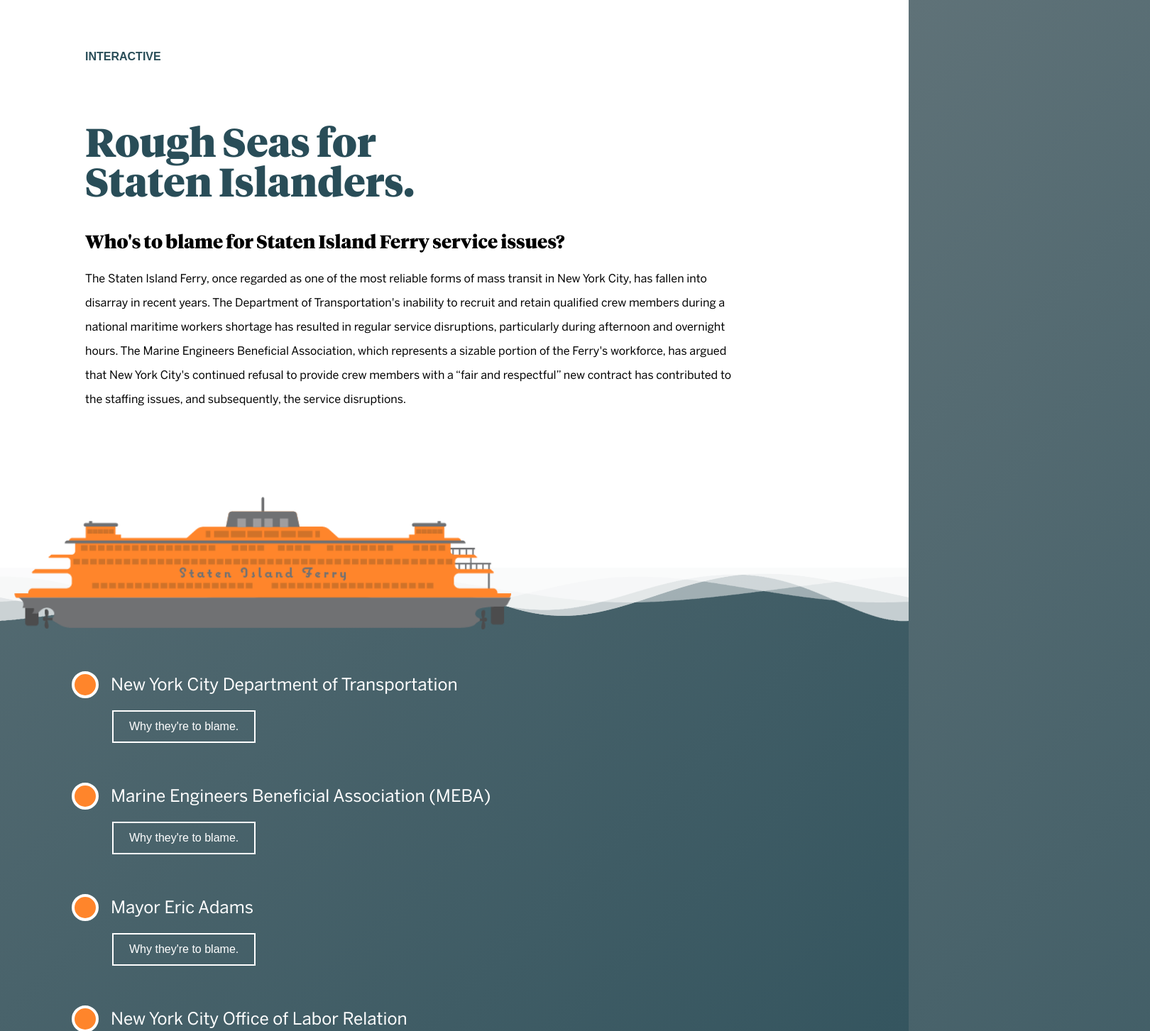
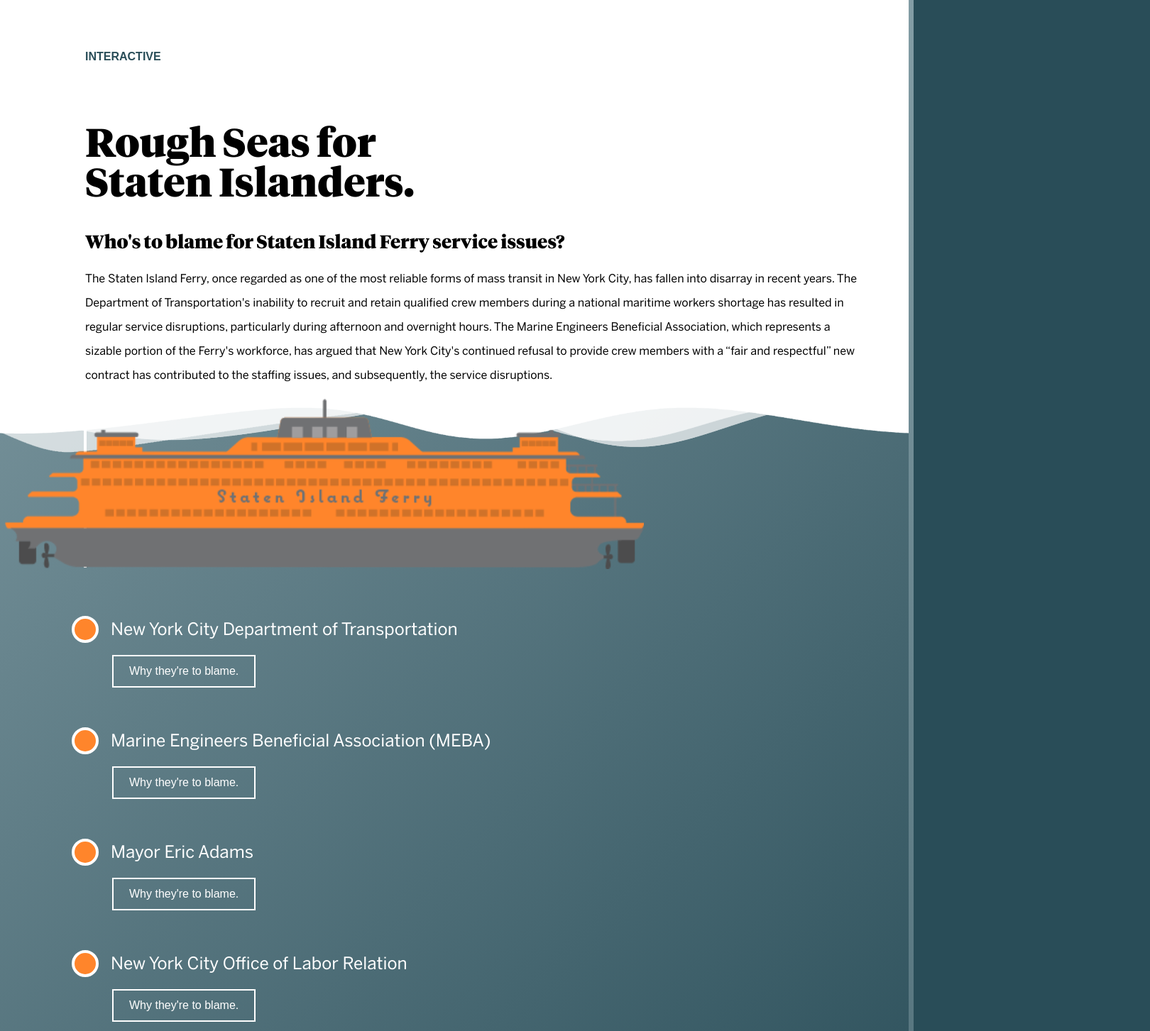
Before and after one commit to SeanMcKeownYoung/ferryGraphicSI, a plain HTML site: page index.html in a window 1280 px wide. Shown: the top 1453 px of the page at 71% size, 1620 px wide, since content can reach past the window. Drawn offline with nearby package versions, Linux system fonts and the light colour scheme.

Commit message:
Commit Final 01

```diff
--- a/css/stylesheet.css
+++ b/css/stylesheet.css
@@ -22,7 +22,7 @@
   h1 {
     font-family: 'tiempos_headlineblack', serif;
     font-size: 56px;
-    color: #294d58
+    color: black;
     }
 
   h2 {
@@ -68,36 +68,42 @@ p2 {
     line-height: 34px;
     color: black;
 }
+.fade-in {
+    opacity: 0;
+    transition: opacity 250ms ease-in;
+}
+.fade-in.appear {
+    opacity: 0;
+}
 
   .headSea {
-    max-width: 930px;
+    max-width: 100%;
+    height: auto;
 	margin: 0 auto;
 	float: left;
     padding-top: 50px;
     padding-left: 120px;
-    padding-right: 30px;
+    padding-right: 60px;
     text-align: left;
+    background-color: #ffffff;
   }
-  .header {
-    background-color: #ffffff;
-    min-height: 800px;
-    width: 100%;
-  }
-
   .ferryWrap {
+    position: relative;
 	margin: 0 auto;
     width: 100%;
 	float: left;
-    padding-top: 50px;
-    padding-left: 40px;
-    padding-right: 300px;
+    padding-top: 0px;
+    padding-left: 7px;
+    padding-right: 0px;
   }
+
   .ferry {
 	margin: 0 auto;
-    max-width: 700px;
+    max-width: 900px;
     width: 90%;
 	float: left;
-    position: absolute;top: 700px; left: 20px;
+    position: relative;top: 0px; left: 0px;
+    animation: rotation 4s linear infinite;
   }
 
   .line{
@@ -109,6 +115,7 @@ p2 {
   }
   .line-1{
     opacity: 0.5;
+    position: relative;
   }
   .line-2{
     opacity: 0.7;
@@ -117,7 +124,7 @@ p2 {
     opacity: 0.7;
   }
   .line-4{
-    opacity: 0.5;
+    opacity: 1;
   }
 
   .wave{
@@ -242,19 +249,21 @@ p2 {
     max-width: 930px;
 	margin: 0 auto;
 	float: left;
-    padding-top: 50px;
+    padding-top: 20px;
     padding-left: 101px;
     padding-right: 30px;
     text-align: left;
     font-family: 'benton_sansregular', sans-serif;
   }
+
+
   .body {
     padding-left: 55px;
   }
 
   body {
     background-color: #294d58;
-    background-image: linear-gradient(315deg, #294d58 0%, #5f7278 100%);
+    background-image: linear-gradient(315deg, #294d58 10%, #839da5 100%);
     min-height: 100vh;
     margin: 0;
     padding-top: 0px;
@@ -267,17 +276,8 @@ p2 {
     position: relative;
     color: white;
   }
-  body:before{
-    content: '';
-    position: fixed;
-    z-index: -1;
-    top: 0px;
-    left: 120px;
-    bottom: 0px;
-    transform: translateX(-50%);
-    width: 4px;
-    background-color: white;
-  }
+
+
   body .entries{
 	margin: 0 auto;
 	float: none;
@@ -307,6 +307,17 @@ p2 {
     transform: translateY(-50%);
     left: 0px;
   }
+  body:before{
+    content: '';
+    position: fixed;
+    z-index: -1;
+    top: 0px;
+    left: 120px;
+    bottom: 0;
+    transform: translateX(-50%);
+    width: 4px;
+    background-color: white;
+  }
 
   .spacer {
     position: absolute;
@@ -317,3 +328,15 @@ p2 {
     padding-left: 0px;
     padding-right: 0px;
   }
+
+  .reveal{
+    position: relative;
+    transform: translateY(150px);
+    opacity: 0;
+    transition: 1s all ease;
+  }
+
+  .reveal.active{
+    transform: translateY(0);
+    opacity: 1;
+  }
--- a/index.html
+++ b/index.html
@@ -8,8 +8,8 @@
 	<link rel="stylesheet" href="css/stylesheet.css">
     <link rel="stylesheet"
     href="https://cdnjs.cloudflare.com/ajax/libs/animate.css/3.7.2/animate.min.css">
+    <script src="js/index.js"></script>
 
-    <script src="js/index.js"></script>
 </head>
 
 <!-- Intro start -->
@@ -17,9 +17,15 @@
     <div class="headSea">
         <div class="mid-text">
             <h4>Interactive</h4>
+        </div>
+        <div class="entry wow animated zoomIn" data-wow-duration="5.0s">
             <h1>Rough Seas for <br>Staten Islanders.</h1>
+        </div>
+        <div class="entry wow animated zoomIn" data-wow-duration="1.3s">
             <div class="subhead">
             Who's to blame for Staten Island Ferry service issues?</div>
+        </div>
+        <div class="entry wow animated zoomIn" data-wow-duration="1.8s">
             <p>
     The Staten Island Ferry, once regarded as one of the most reliable
     forms of mass transit in New York City, has fallen into disarray in recent years.
@@ -32,21 +38,29 @@
     disruptions. </p>
         </div>
     </div>
+    </div>
 </div>
   <!-- Ferry -->
-<div class="ferryWrap">
-    <img class="ferry" src="images/betterFerry.png" ></div>
+
+
     <div class="line line-1">
         <div class="wave wave1" style="background-image: url(images/1.png)"></div>
     </div>
+
     <div class="line line-2">
         <div class="wave wave2" style="background-image: url(images/2.png)"></div>
     </div>
+
     <div class="line line-3">
         <div class="wave wave2" style="background-image: url(images/3.png)"></div>
     </div>
+
     <div class="line line-4">
         <div class="wave wave3" style="background-image: url(images/1.png)"></div>
+    </div>
+
+    <div class="ferryWrap">
+        <img class="ferry" src="images/betterFerry.png" ></div>
     </div>
 
 
@@ -54,7 +68,11 @@
 <div class="flowChart">
 
     <body>
-            <div class="entry wow animated zoomIn" data-wow-duration="1s">
+        <div class="reveal">
+            <div class="vl"></div>
+        </div>
+        <div class="reveal">
+            <div class="entry wow animated zoomIn" data-wow-duration="7s">
                 <div class="title big">New York City Department of Transportation</div>
                     <div class="body">
                         <button class="button" onclick="myFunction()">Why they're to blame.</button>
@@ -67,10 +85,11 @@
                        insufficient staffing levels that have forced recurring service reductions due
                        to the department's inability to adequately staff all scheduled trips.</p>
                        </div>
-                    </div>
+                </div> </div> </div>
 
 
-        <div class="entry wow animated zoomIn" data-wow-duration="1.3s">
+        <div class="reveal">
+        <div class="entry wow animated zoomIn" data-wow-duration="9.3s">
             <div class="title big">Marine Engineers Beneficial Association (MEBA)</div>
                 <div class="body">
                     <button class="button" onclick="myFunction2()">Why they're to blame.</button>
@@ -86,7 +105,8 @@
                    </div> </div></div>
 
 
-        <div class="entry wow animated zoomIn" data-wow-duration="1.6s">
+        <div class="reveal">
+        <div class="entry wow animated zoomIn" data-wow-duration="11.6s">
             <div class="title big">Mayor Eric Adams</div>
             <div class="body">
             <button class="button" onclick="myFunction3()">Why they're to blame.</button>
@@ -102,7 +122,8 @@
             </div> </div></div>
 
 
-         <div class="entry wow animated zoomIn" data-wow-duration="2s">
+        <div class="reveal">
+         <div class="entry wow animated zoomIn" data-wow-duration="15s">
                     <div class="title big">New York City Office of Labor Relation</div>
                     <div class="body">
                 <button class="button" onclick="myFunction4()">Why they're to blame.</button>
@@ -114,7 +135,9 @@
                     the notable exception of the Marine Engineers Beneficial Association.</p2>
                 </div> </div></div>
 
-        <div class="entry wow animated zoomIn" data-wow-duration="2.3s">
+
+        <div class="reveal">
+        <div class="entry wow animated zoomIn" data-wow-duration="22.3s">
                     <div class="title big">New York City Office of Management & Budget</div>
                     <div class="body">
                     <button class="button" onclick="myFunction5()">Why they're to blame.</button>
@@ -127,6 +150,9 @@
                         being sought by Staten Island Ferry workers. </p2>
                     </div> </div></div>
 
+
+
+        <div class="reveal">
                     <div class="entry wow animated zoomIn" data-wow-duration="2.6s">
                         <div class="title big">New York City Council</div>
                         <div class="body">
@@ -140,6 +166,8 @@
                             Council has done little to hold the Department of Transportation accountable.</p2>
                         </div> </div></div>
 
+
+        <div class="reveal">
                         <div class="entry wow animated zoomIn" data-wow-duration="3s">
                             <div class="title big">United States Coast Guard</div>
                             <div class="body">
--- a/js/index.js
+++ b/js/index.js
@@ -54,3 +54,47 @@ function myFunction() {
       x.style.display = "none";
     }
   }
+  const faders = document.querySelectorAll
+  ('.fade-in');
+
+const appearOptions = {
+    threshold: 1
+};
+
+  const appearOnScroll = new IntersectionObserver
+  (function(
+    entries,
+    appearOnScroll
+    ) {
+        entries.forEach(entry => {
+            if (!entry.isIntersecting) {
+                return;
+            } else {
+                entry.target.classList.add("appear");
+                appearOnScroll.unobserve(entry.target);
+            }
+        });
+    },
+    appearOptions);
+
+    faders.forEach(fader => {
+        appearOnScroll.observe(fader);
+    });
+
+    function reveal() {
+        var reveals = document.querySelectorAll(".reveal");
+
+        for (var i = 0; i < reveals.length; i++) {
+          var windowHeight = window.innerHeight;
+          var elementTop = reveals[i].getBoundingClientRect().top;
+          var elementVisible = 150;
+
+          if (elementTop < windowHeight - elementVisible) {
+            reveals[i].classList.add("active");
+          } else {
+            reveals[i].classList.remove("active");
+          }
+        }
+      }
+
+      window.addEventListener("scroll", reveal);
```
Also changed, not shown: images/testlogo.png (added), 1 other file. Lines whose indentation alone changed are shown as unchanged.
